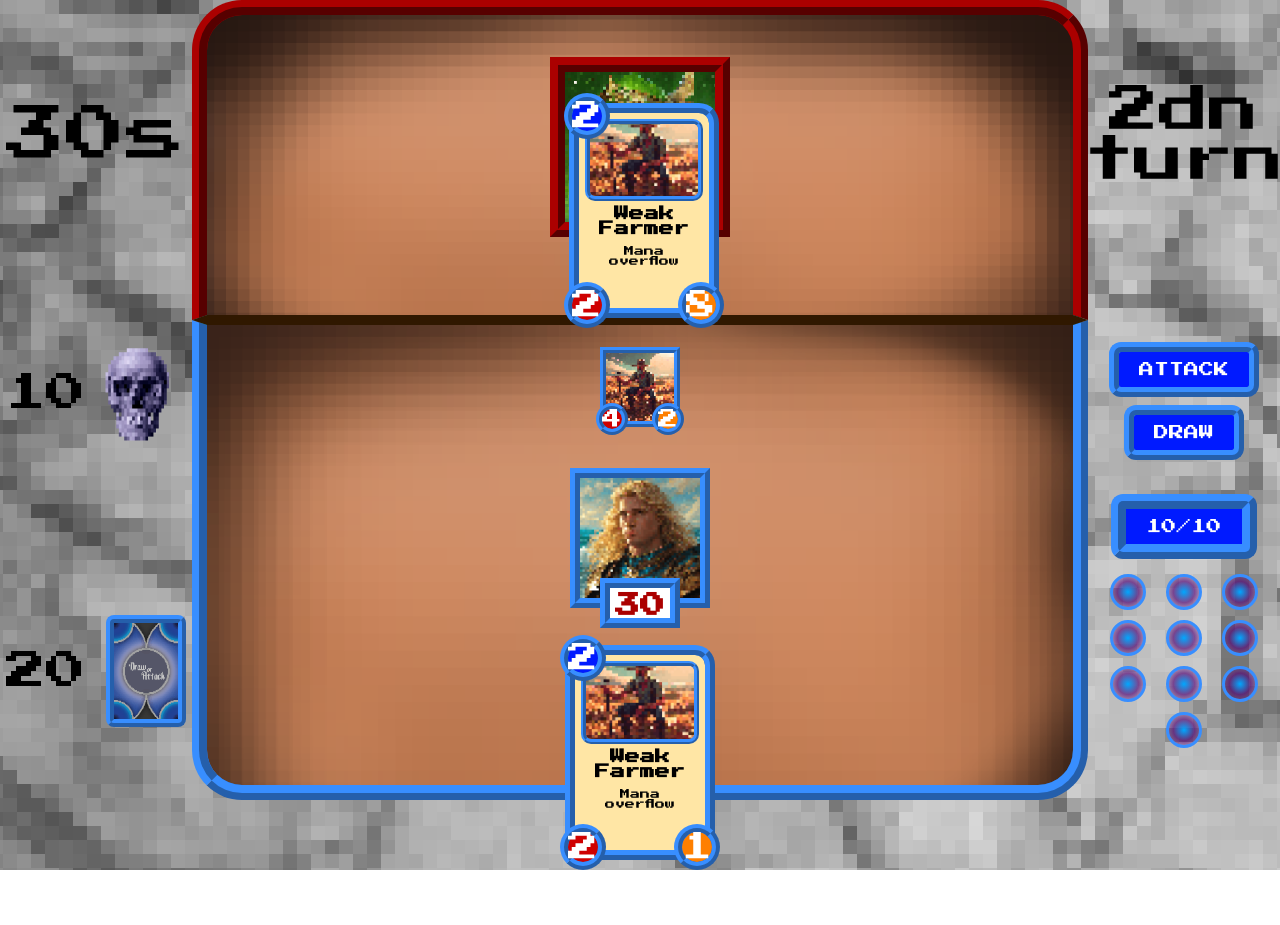
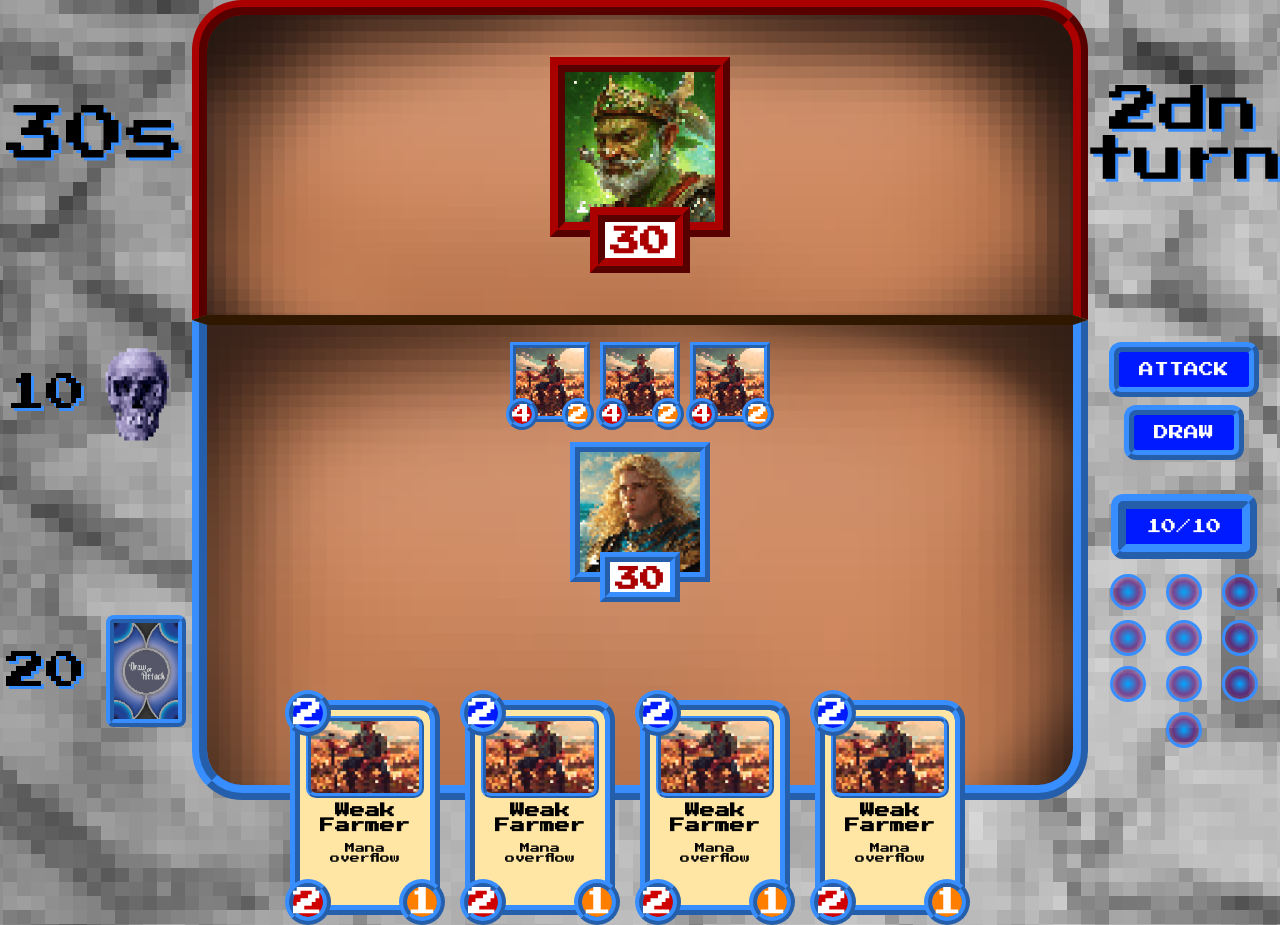
Before and after one commit to KamilTomczykDev/drawOrAttack, a website built with Parcel: page index.html in a window 1280 px wide. Before the commit the page ends 870 px from the top, so only its background shows below. Built offline with nearby package versions, Linux system fonts and the light colour scheme.

Commit message:
css styling finished (i hope so)

```diff
--- a/index.html
+++ b/index.html
@@ -61,12 +61,62 @@
                 <div class="hover-view--turn-stat">8</div>
               </div>
             </div>
+            <div class="board--card">
+              <img class="board--card--img" src="src/img/weakFarmer2.jpeg" />
+              <div class="board--card--left-stat">4</div>
+              <div class="board--card--turn-stat">2</div>
+              <div class="hover-view">
+                <div class="hover-view--cost">2</div>
+                <img src="src/img/weakFarmer2.jpeg" class="hover-view--img" />
+                <p class="hover-view--name">Weak Farmer</p>
+                <p class="hover-view--ability"><br />Mana overflow</p>
+                <div class="hover-view--left-stat">2</div>
+                <div class="hover-view--turn-stat">8</div>
+              </div>
+            </div>
+            <div class="board--card">
+              <img class="board--card--img" src="src/img/weakFarmer2.jpeg" />
+              <div class="board--card--left-stat">4</div>
+              <div class="board--card--turn-stat">2</div>
+              <div class="hover-view">
+                <div class="hover-view--cost">2</div>
+                <img src="src/img/weakFarmer2.jpeg" class="hover-view--img" />
+                <p class="hover-view--name">Weak Farmer</p>
+                <p class="hover-view--ability"><br />Mana overflow</p>
+                <div class="hover-view--left-stat">2</div>
+                <div class="hover-view--turn-stat">8</div>
+              </div>
+            </div>
           </div>
           <div class="hero">
             <img class="hero--img" src="src/img/mainHero.jpeg" />
             <span class="hero--health">30</span>
           </div>
           <div class="hand">
+            <div class="hand--card">
+              <div class="hand--card--cost">2</div>
+              <img src="src/img/weakFarmer2.jpeg" class="hand--card--img" />
+              <p class="hand--card--name">Weak Farmer</p>
+              <p class="hand--card--ability"><br />Mana overflow</p>
+              <div class="hand--card--left-stat">2</div>
+              <div class="hand--card--turn-stat">1</div>
+            </div>
+            <div class="hand--card">
+              <div class="hand--card--cost">2</div>
+              <img src="src/img/weakFarmer2.jpeg" class="hand--card--img" />
+              <p class="hand--card--name">Weak Farmer</p>
+              <p class="hand--card--ability"><br />Mana overflow</p>
+              <div class="hand--card--left-stat">2</div>
+              <div class="hand--card--turn-stat">1</div>
+            </div>
+            <div class="hand--card">
+              <div class="hand--card--cost">2</div>
+              <img src="src/img/weakFarmer2.jpeg" class="hand--card--img" />
+              <p class="hand--card--name">Weak Farmer</p>
+              <p class="hand--card--ability"><br />Mana overflow</p>
+              <div class="hand--card--left-stat">2</div>
+              <div class="hand--card--turn-stat">1</div>
+            </div>
             <div class="hand--card">
               <div class="hand--card--cost">2</div>
               <img src="src/img/weakFarmer2.jpeg" class="hand--card--img" />
--- a/src/css/style.css
+++ b/src/css/style.css
@@ -74,7 +74,7 @@ body {
   border: ridge 20px rgb(171, 0, 0);
   color: rgb(171, 0, 0);
   font-weight: bold;
-  font-size: 50px;
+  font-size: 40px;
   padding: 10px 10px 5px 10px;
   background-color: white;
   margin-top: -50px;
@@ -83,10 +83,9 @@ body {
   padding: 10px;
   position: absolute;
   font-size: 20px;
-  left: 30%;
+  left: 5%;
   background-color: brown;
   bottom: 100px;
-  left: 100px;
   border: ridge 10px rgb(171, 0, 0);
   transition: all 0.3s;
   opacity: 0;
@@ -120,13 +119,16 @@ section div {
 .turn-counter,
 .player--left-section,
 .player--right-section {
+  text-shadow: 3px 3px var(--player-color);
   width: 15vw;
   max-width: 288px;
   margin-top: -50px;
 }
 
 .player--mid-section {
+  position: relative;
   flex-direction: column;
+  justify-content: flex-start;
   background-image: url("../img/player-background.png");
   border-top: solid rgb(48, 24, 0);
   border-right: ridge var(--player-color);
@@ -163,7 +165,8 @@ section div {
 /* ///////player board styling//////// */
 
 .board {
-  height: 300px;
+  margin-top: 2%;
+  height: 110px;
 }
 .board--card {
   margin: 0 10px 0 10px;
@@ -236,7 +239,7 @@ section div {
 
   background-color: rgb(255, 230, 165);
   transition: all 0.5s;
-  opacity: 1;
+  opacity: 0;
 }
 .hover-view--cost {
   position: absolute;
@@ -294,21 +297,24 @@ section div {
 .hand {
   display: flex;
   justify-content: center;
+  align-items: center;
   height: 275px;
-  background-color: rgb(28, 28, 252);
-  position: relative;
+  width: 100%;
+  position: absolute;
+  bottom: -100px;
 }
 .hand--card {
   border: ridge 15px var(--player-color);
   border-radius: 25px;
-  position: absolute;
+  position: relative;
   height: 275px;
   width: 190px;
-  top: 30px;
+  top: 100px;
   padding: 8px;
   background-color: rgb(255, 230, 165);
   transition: all 0.5s;
   cursor: pointer;
+  margin-right: 25px;
 }
 .hand--card:hover {
   top: -140px;
@@ -375,6 +381,7 @@ section div {
   padding: 10px 20px;
   color: white;
   font-size: 30px;
+  text-shadow: none;
 }
 .mana--container {
   gap: 20px;
@@ -416,9 +423,21 @@ section div {
 
 /* MEDIA QUERIES */
 
+@media (1920px <= width) {
+  .hand--card:hover {
+    top: 0px;
+  }
+  .hand {
+    bottom: -30px;
+  }
+}
+
 /* // MEDIUM SCREENS // */
 
-@media (min-width: 1280px) and (max-width: 1550px) {
+@media (1280px <= width <= 1550px) {
+  .hand {
+    bottom: -60px;
+  }
   .timer {
     font-size: 60px;
   }
@@ -469,7 +488,7 @@ section div {
     margin-top: -30px;
   }
   .board {
-    height: 200px;
+    height: 80px;
   }
   .board--card {
     height: 80px;
@@ -543,7 +562,7 @@ section div {
     padding: 6px;
   }
   .hand--card:hover {
-    top: -120px;
+    top: -50px;
   }
   .hand--card--turn-stat,
   .hand--card--left-stat,
@@ -571,6 +590,9 @@ section div {
 }
 /* // small screens // */
 @media (1024px <= width <= 1279px) {
+  .hand {
+    bottom: -90px;
+  }
   .timer {
     font-size: 35px;
   }
@@ -629,11 +651,11 @@ section div {
     margin-top: -30px;
   }
   .board {
-    height: 250px;
+    height: 65px;
   }
   .board--card {
     height: 65px;
-    margin: 0 2px 0 2px;
+    margin: 0 5px 0 5px;
     border-width: 5px;
   }
   .board--card--turn-stat,
@@ -704,7 +726,7 @@ section div {
     top: 50px;
   }
   .hand--card:hover {
-    top: -50px;
+    top: -30px;
   }
   .hand--card--turn-stat,
   .hand--card--left-stat,
@@ -730,8 +752,14 @@ section div {
     font-size: 6px;
   }
 }
+
 /* // TABLETS // */
 @media (768px <= width <= 1023px) {
+  .timer,
+  .turn-counter,
+  .player--left-section {
+    text-shadow: 1px 1px var(--player-color);
+  }
   .timer {
     font-size: 25px;
   }
@@ -790,7 +818,7 @@ section div {
     margin-top: -30px;
   }
   .board {
-    height: 250px;
+    height: 65px;
   }
   .board--card {
     height: 65px;
@@ -870,7 +898,7 @@ section div {
     top: 20px;
   }
   .hand--card:hover {
-    top: -100px;
+    top: -60px;
   }
   .hand--card--turn-stat,
   .hand--card--left-stat,
```
Also changed, not shown: dist/index.html, 2 other files.
